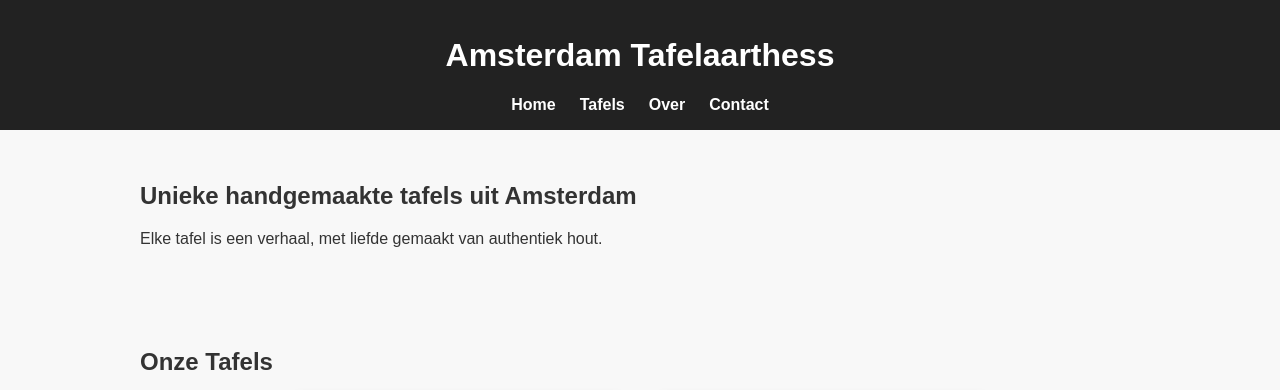
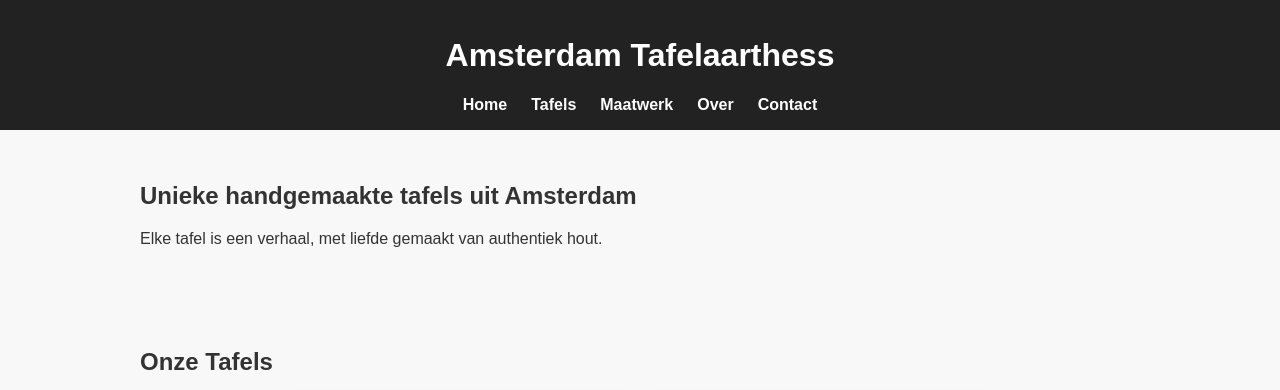
Before and after one commit to telabeheer/amsterdam-tafels, a plain HTML site: page index.html in a window 1280 px wide. Shown: the top 390 px of the page. Drawn offline with Linux system fonts and the light colour scheme.

Commit message:
Update index.html

```diff
--- a/index.html
+++ b/index.html
@@ -13,6 +13,7 @@
       <ul>
         <li><a href="#home">Home</a></li>
         <li><a href="#tafels">Tafels</a></li>
+        <li><a href="#maatwerk">Maatwerk</a></li>
         <li><a href="#over">Over</a></li>
         <li><a href="#contact">Contact</a></li>
       </ul>
```
